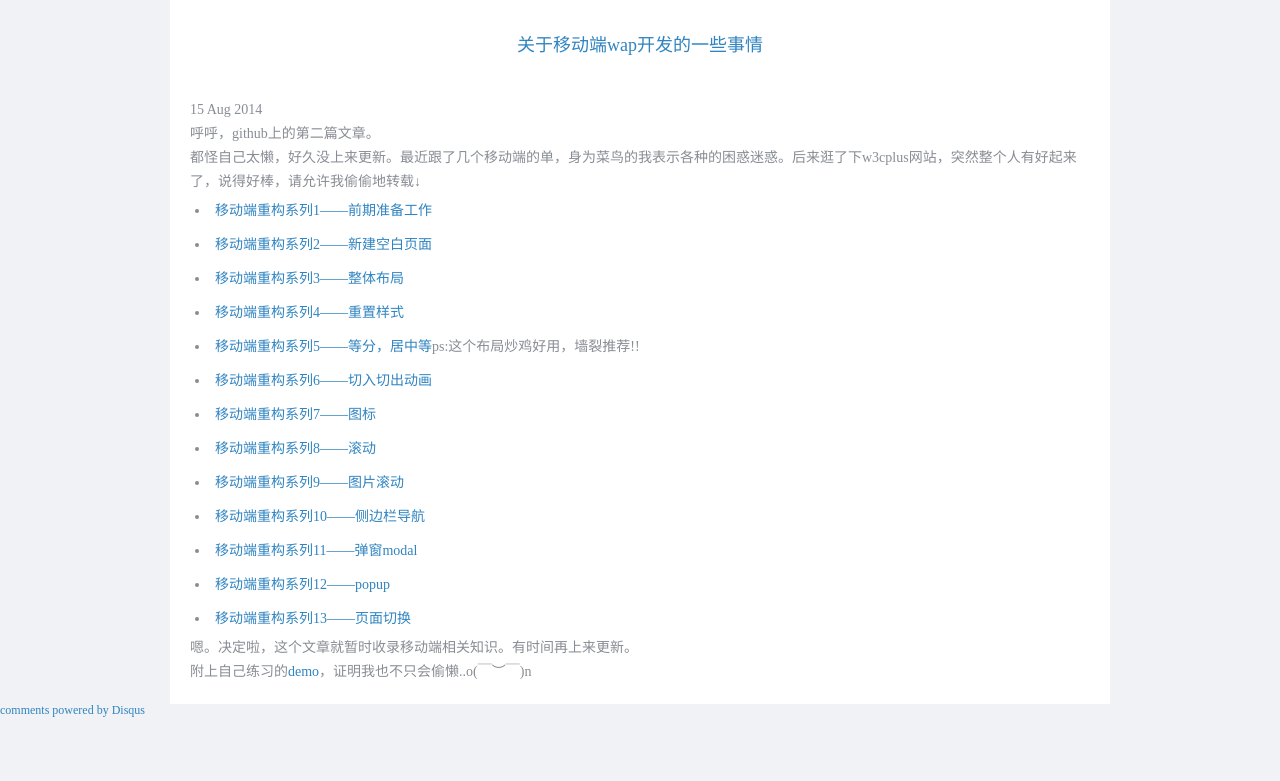
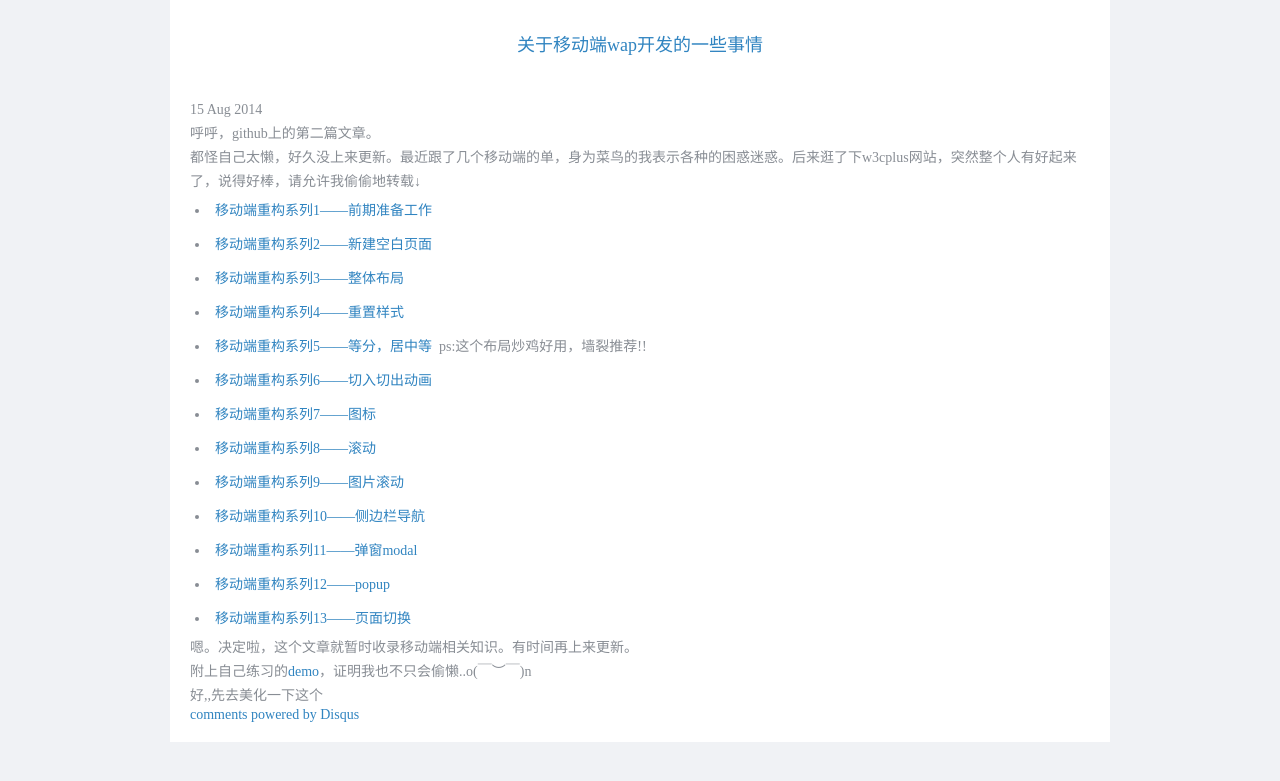
Before and after one commit to droppings/droppings.github.com, a Jekyll site: the page built from _posts/2014-08-15-mobile.html, in a window 1280 px wide. Shown: the top 781 px of the page. Built offline with Jekyll 4.4.1, drawn with Linux system fonts in a browser that asks for light colours; comment, search, counter and statistics services are not loaded.

Commit message:
modify comment

```diff
--- a/_layouts/post.html
+++ b/_layouts/post.html
@@ -9,8 +9,8 @@
 	<div class="doc">
 		{{ content }}
 		<div id="disqus_thread"></div>
+        <a href="http://disqus.com" class="dsq-brlink">comments powered by <span class="logo-disqus">Disqus</span></a>
 	</div>
-
 
     <script type="text/javascript">
         /* * * CONFIGURATION VARIABLES: EDIT BEFORE PASTING INTO YOUR WEBPAGE * * */
@@ -32,6 +32,6 @@
         });*/
     </script>
     <noscript>Please enable JavaScript to view the <a href="http://disqus.com/?ref_noscript">comments powered by Disqus.</a></noscript>
-    <a href="http://disqus.com" class="dsq-brlink">comments powered by <span class="logo-disqus">Disqus</span></a>
+
 </body>
 </html>
--- a/_posts/2014-08-15-mobile.html
+++ b/_posts/2014-08-15-mobile.html
@@ -12,7 +12,7 @@ title: 关于移动端wap开发的一些事情
 		<li><a href="http://www.w3cplus.com/mobile/mobile-terminal-refactoring-create-page.html">移动端重构系列2——新建空白页面</a></li>
 		<li><a href="http://www.w3cplus.com/mobile/mobile-terminal-refactoring-mobile-layout.html">移动端重构系列3——整体布局</a></li>
 		<li><a href="http://www.w3cplus.com/mobile/mobile-terminal-refactoring-reset-style.html">移动端重构系列4——重置样式</a></li>
-		<li><a href="http://www.w3cplus.com/mobile/mobile-terminal-refactoring-uniform-and-center.html">移动端重构系列5——等分，居中等</a>ps:这个布局炒鸡好用，墙裂推荐!!</li>
+		<li><a href="http://www.w3cplus.com/mobile/mobile-terminal-refactoring-uniform-and-center.html">移动端重构系列5——等分，居中等</a>&nbsp;&nbsp;ps:这个布局炒鸡好用，墙裂推荐!!</li>
 		<li><a href="http://www.w3cplus.com/mobile/mobile-terminal-refactoring-slider-animation.html">移动端重构系列6——切入切出动画</a></li>
 		<li><a href="http://www.w3cplus.com/mobile/mobile-terminal-refactoring-icons.html">移动端重构系列7——图标</a></li>
 		<li><a href="http://www.w3cplus.com/mobile/mobile-terminal-refactoring-scroll.html">移动端重构系列8——滚动</a></li>
@@ -24,3 +24,4 @@ title: 关于移动端wap开发的一些事情
 	</ul>
 	<p>嗯。决定啦，这个文章就暂时收录移动端相关知识。有时间再上来更新。</p>
 	<p>附上自己练习的<a href="/demo/mobile/2014/08/14/">demo</a>，证明我也不只会偷懒..o(￣︶￣)n </p>
+	<p>好,,先去美化一下这个</p>
```
